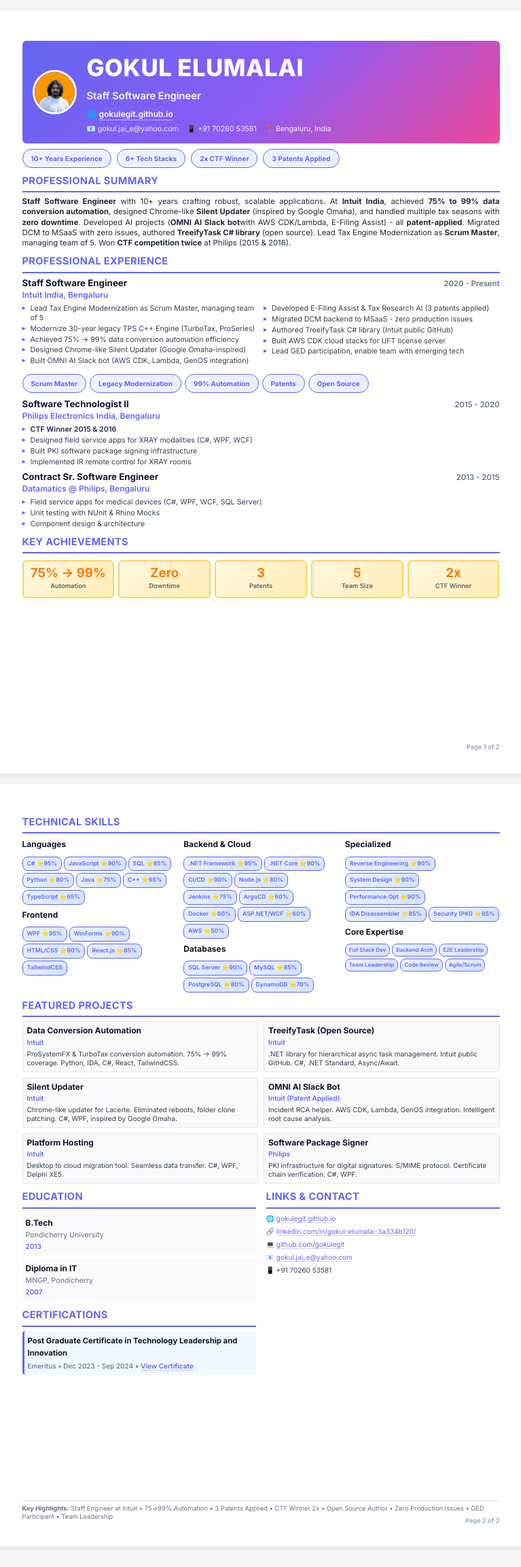
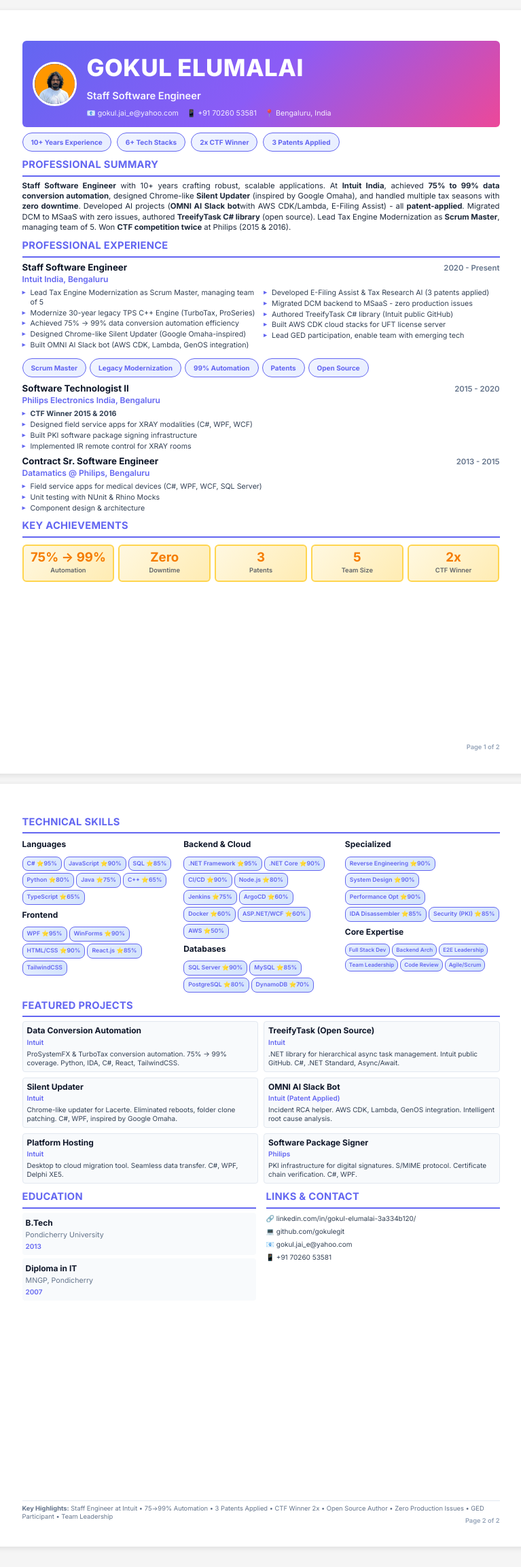
Before and after one commit to gokulegit/gokulegit.github.io, a React (Create React App) app: page /#/print in a window 1280 px wide. Shown: the whole page at 68% size, without its empty margins (256-1023 px from the left). Built offline with nearby package versions, Linux system fonts and the light colour scheme.

Commit message:
Revert "PrintableResume: add website link, certifications, and print style updates"
This reverts commit eda904247c3eef7574ab8f559c77201d79b65ab3.

```diff
--- a/src/components/PrintableResume/PrintableResume.css
+++ b/src/components/PrintableResume/PrintableResume.css
@@ -89,39 +89,12 @@
   opacity: 0.95;
 }
 
-.print-website-row {
-  font-size: 9pt;
-  font-weight: 600;
-  margin-bottom: 4px;
-  opacity: 1;
-}
-
-.print-website-row .header-link {
-  color: white;
-  text-decoration: none;
-  border-bottom: 1px solid rgba(255, 255, 255, 0.5);
-  padding-bottom: 1px;
-}
-
-.print-website-row .header-link:hover {
-  border-bottom-color: white;
-}
-
 .print-contact-row {
   display: flex;
   gap: 12px;
   font-size: 8pt;
   flex-wrap: wrap;
   opacity: 0.9;
-}
-
-/* Ensure header link is visible and clickable in PDFs */
-@media print {
-  .print-website-row .header-link {
-    color: white !important;
-    text-decoration: underline;
-    border: none;
-  }
 }
 
 /* Stats Pills - Horizontal */
@@ -416,61 +389,12 @@
   font-weight: 600;
 }
 
-/* Certifications */
-.printable-container .cert-item-compact {
-  margin-bottom: 5px;
-  padding: 5px;
-  background: #f0f9ff;
-  border-radius: 4px;
-  border-left: 3px solid #6366f1;
-}
-
-.printable-container .cert-name {
-  font-size: 8.5pt;
-  font-weight: 700;
-  color: #0f172a;
-  margin-bottom: 2px;
-}
-
-.printable-container .cert-issuer {
-  font-size: 7.5pt;
-  color: #64748b;
-  font-weight: 500;
-}
-
-.printable-container .cert-issuer .print-link {
-  color: #6366f1;
-  font-weight: 600;
-  margin-left: 3px;
-}
-
-
 /* Links */
 .printable-container .links-compact div {
   font-size: 7.5pt;
   margin-bottom: 3px;
   color: #334155;
   word-break: break-all;
-}
-
-.printable-container .print-link {
-  color: #6366f1;
-  text-decoration: none;
-  border-bottom: 1px solid rgba(99, 102, 241, 0.3);
-}
-
-.printable-container .print-link:hover {
-  color: #4f46e5;
-  border-bottom-color: #4f46e5;
-}
-
-/* Ensure links are visible and clickable in PDFs */
-@media print {
-  .printable-container .print-link {
-    color: #6366f1 !important;
-    text-decoration: underline;
-    border: none;
-  }
 }
 
 /* Footer */
--- a/src/components/PrintableResume/PrintableResume.js
+++ b/src/components/PrintableResume/PrintableResume.js
@@ -43,9 +43,6 @@ const PrintableResume = () => {
             <div className="print-header-content">
               <h1 className="print-name">GOKUL ELUMALAI</h1>
               <div className="print-title">Staff Software Engineer</div>
-              <div className="print-website-row">
-                <span>🌐 <a href="https://gokulegit.github.io" className="header-link">gokulegit.github.io</a></span>
-              </div>
               <div className="print-contact-row">
                 <span>📧 gokul.jai_e@yahoo.com</span>
                 <span>📱 +91 70260 53581</span>
@@ -331,26 +328,14 @@ const PrintableResume = () => {
                 <div className="edu-school">MNGP, Pondicherry</div>
                 <div className="edu-year">2007</div>
               </div>
-
-              <h2 className="print-section-title" style={{ marginTop: '10px' }}>Certifications</h2>
-              <div className="cert-item-compact">
-                <div className="cert-name">Post Graduate Certificate in Technology Leadership and Innovation</div>
-                <div className="cert-issuer">
-                  Emeritus • Dec 2023 - Sep 2024 •
-                  <a href="https://certificates.emeritus.org/11b877e5-0bc3-4237-80e9-5c87790dc6d0" className="print-link" target="_blank" rel="noopener noreferrer">
-                    View Certificate
-                  </a>
-                </div>
-              </div>
             </div>
 
             <div>
               <h2 className="print-section-title">Links & Contact</h2>
               <div className="links-compact">
-                <div>🌐 <a href="https://gokulegit.github.io" className="print-link">gokulegit.github.io</a></div>
-                <div>🔗 <a href="https://linkedin.com/in/gokul-elumalai-3a334b120/" className="print-link">linkedin.com/in/gokul-elumalai-3a334b120/</a></div>
-                <div>💻 <a href="https://github.com/gokulegit" className="print-link">github.com/gokulegit</a></div>
-                <div>📧 <a href="mailto:gokul.jai_e@yahoo.com" className="print-link">gokul.jai_e@yahoo.com</a></div>
+                <div>🔗 linkedin.com/in/gokul-elumalai-3a334b120/</div>
+                <div>💻 github.com/gokulegit</div>
+                <div>📧 gokul.jai_e@yahoo.com</div>
                 <div>📱 +91 70260 53581</div>
               </div>
             </div>
```
Also changed, not shown: 2 other files (tests, documents, lock files or other folders).
